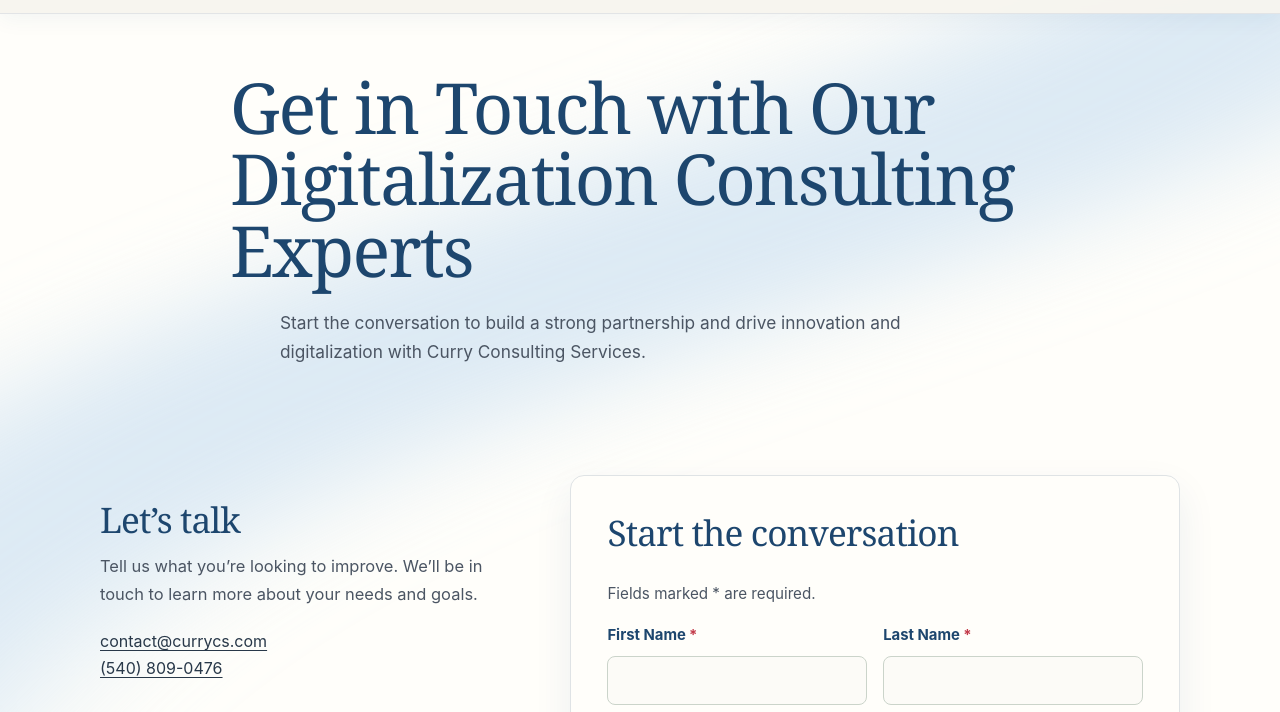
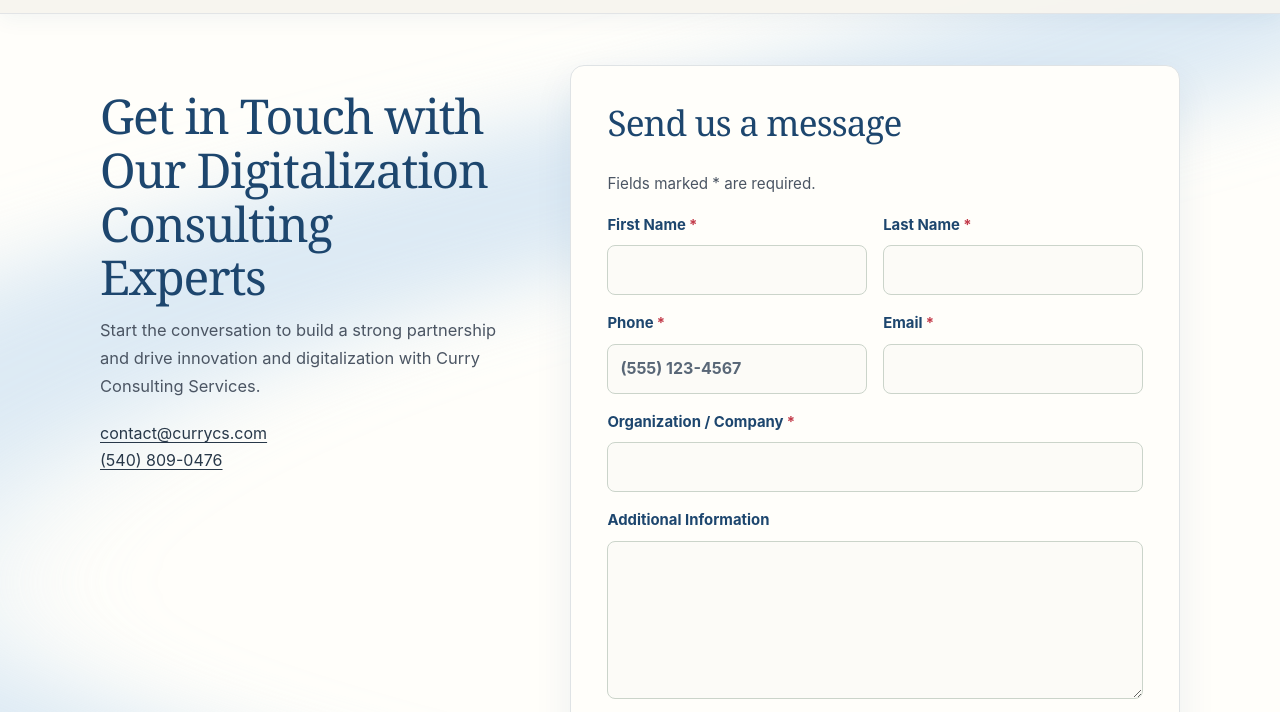
Before and after one commit to khristiancurry/curryconsulting-website, a plain HTML site: page contact.html in a window 1280 px wide. Shown: the part 64-776 px from the top of the page. Drawn offline with Linux system fonts and the light colour scheme.

Commit message:
Updated homepage design

```diff
--- a/contact.html
+++ b/contact.html
@@ -27,23 +27,16 @@
     </header>
 
     <main>
-        <section class="contact-hero">
-            <div>
+        <section class="contact-content" aria-label="Contact Curry Consulting Services">
+            <div class="contact-details">
                 <h1>Get in Touch with Our Digitalization Consulting Experts</h1>
                 <p>Start the conversation to build a strong partnership and drive innovation and digitalization with Curry Consulting Services.</p>
-            </div>
-        </section>
-
-        <section class="contact-content" aria-label="Contact Curry Consulting Services">
-            <div class="contact-details">
-                <h2>Let&rsquo;s talk</h2>
-                <p>Tell us what you&rsquo;re looking to improve. We&rsquo;ll be in touch to learn more about your needs and goals.</p>
                 <a href="mailto:contact@currycs.com">contact@currycs.com</a>
                 <a href="tel:+15408090476">(540) 809-0476</a>
             </div>
 
             <form class="contact-form" name="contact" method="POST" action="thanks.html" data-netlify="true" data-netlify-recaptcha="true">
-                <h2>Start the conversation</h2>
+                <h2>Send us a message</h2>
                 <p class="form-note">Fields marked * are required.</p>
                 <label class="form-field">
                     <span class="field-label">First Name <span class="required-mark" aria-hidden="true">*</span></span>
--- a/style.css
+++ b/style.css
@@ -476,7 +476,7 @@ a {
     padding: clamp(3rem, 7vw, 5rem) 0;
 }
 
-.contact-details h2,
+.contact-details h1,
 .contact-form h2 {
     margin-bottom: 1.25rem;
     font-size: clamp(1.7rem, 3vw, 2.2rem);
@@ -1550,10 +1550,16 @@ button:focus-visible {
     padding: 1.5rem 0;
 }
 
-.contact-details h2,
+.contact-details h1,
 .contact-form h2 {
     margin-bottom: 0.75rem;
     font-size: clamp(1.65rem, 3vw, 2.2rem);
+}
+
+.contact-details h1 {
+    color: var(--navy);
+    font-size: clamp(2.1rem, 4vw, 3rem);
+    line-height: 1.12;
 }
 
 .contact-details p {
```
